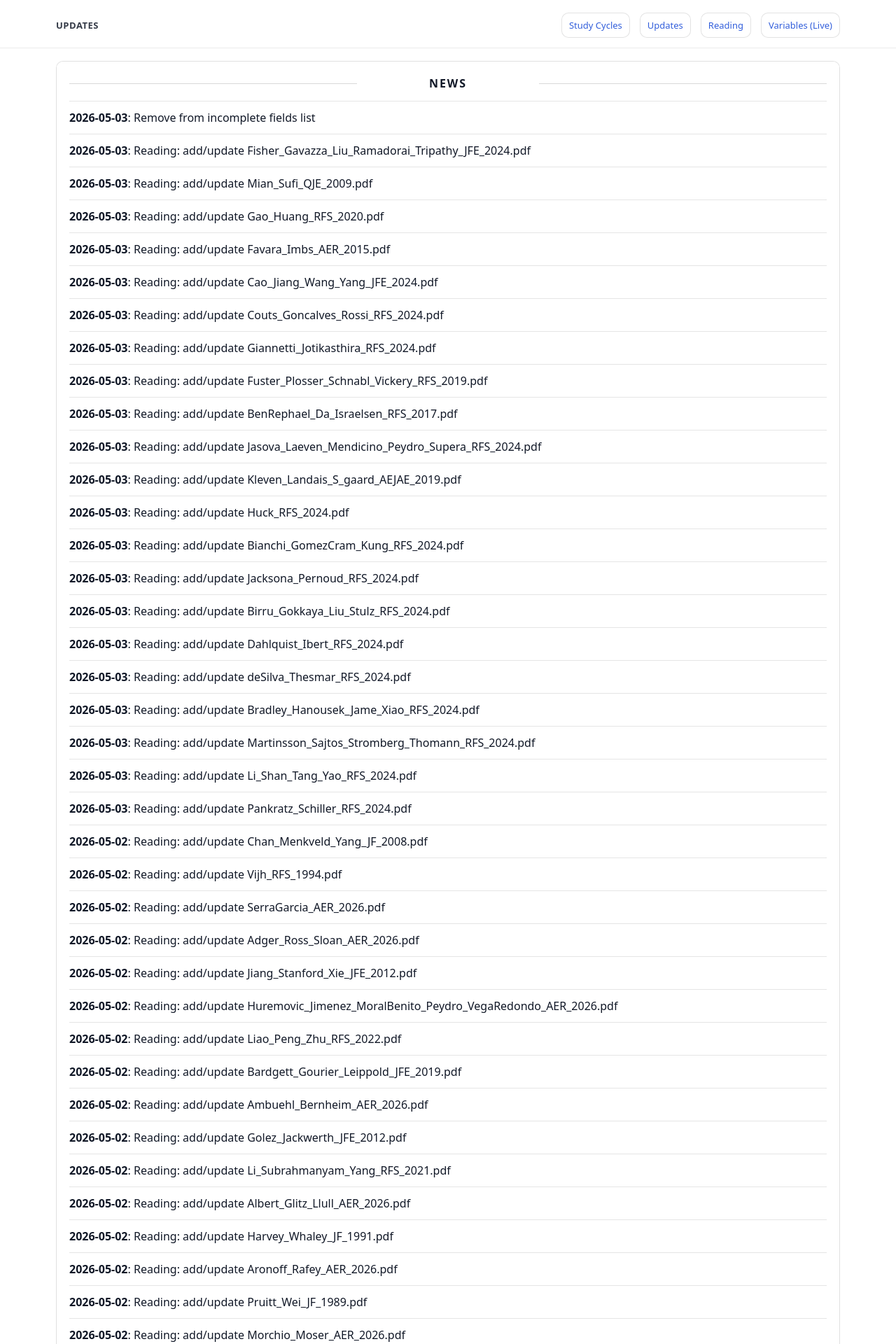
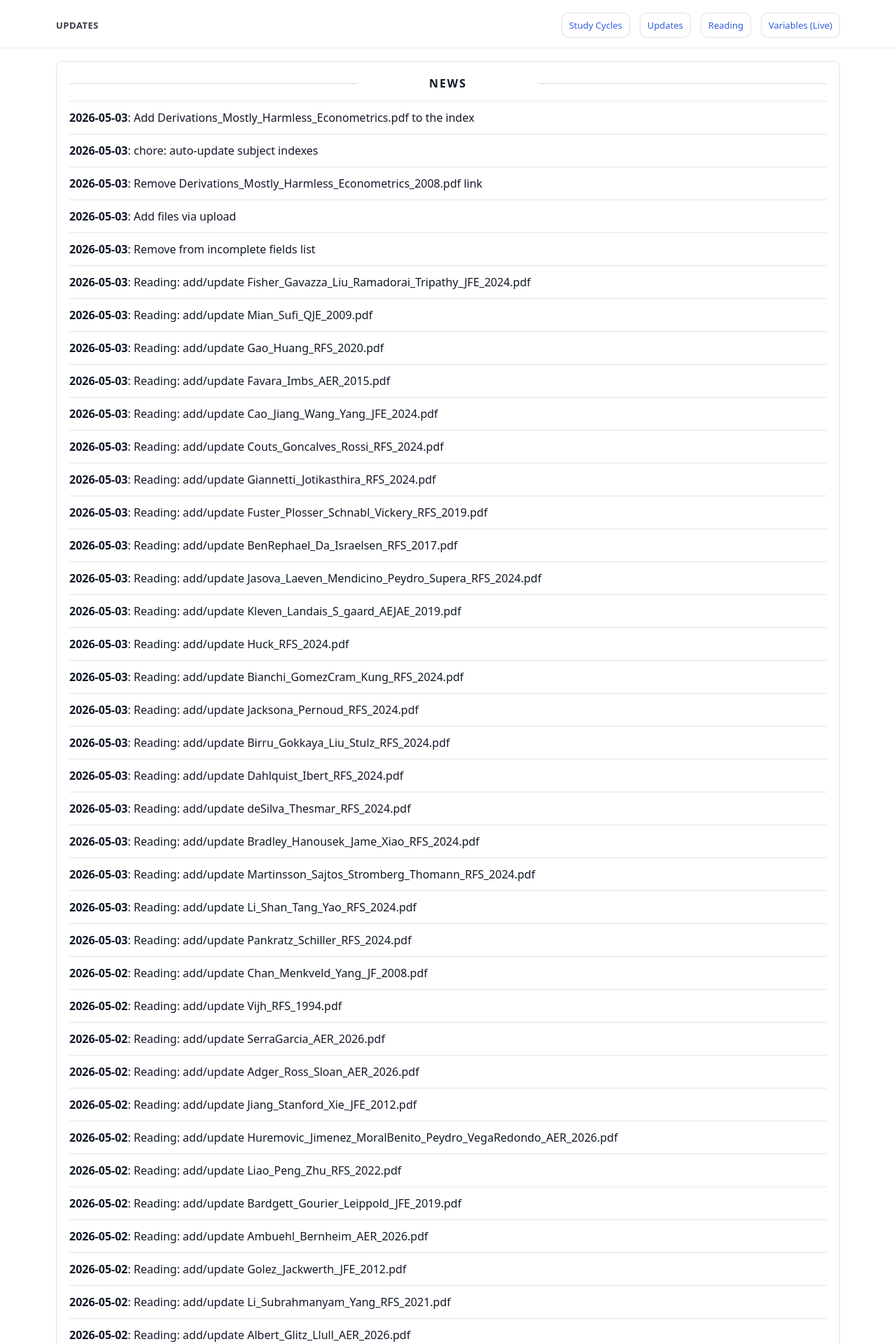
Before and after one commit to yaxinzn/study-archive, a Jekyll site: the page built from updates/index.md, in a window 1280 px wide. Shown: the top 1920 px of the page at 70% size. Built offline with Jekyll 4.4.1, drawn with Linux system fonts in a browser that asks for light colours; some of the changed text lies outside the part shown.

Commit message:
chore: update NEWS feed

```diff
--- a/_data/news.yml
+++ b/_data/news.yml
@@ -1,4 +1,16 @@
 # Auto-generated update history (sorted newest -> oldest). Do not edit manually.
+- ts: "1777808032"
+  date: "2026-05-03"
+  title: "Add Derivations_Mostly_Harmless_Econometrics.pdf to the index"
+- ts: "1777807275"
+  date: "2026-05-03"
+  title: "chore: auto-update subject indexes"
+- ts: "1777807228"
+  date: "2026-05-03"
+  title: "Remove Derivations_Mostly_Harmless_Econometrics_2008.pdf link"
+- ts: "1777807077"
+  date: "2026-05-03"
+  title: "Add files via upload"
 - ts: "1777805729"
   date: "2026-05-03"
   title: "Remove from incomplete fields list"
```
